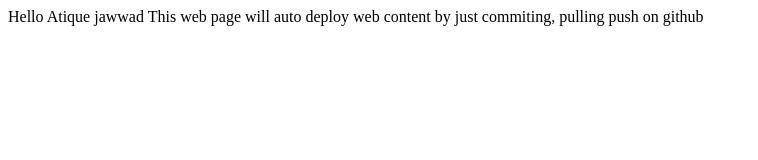
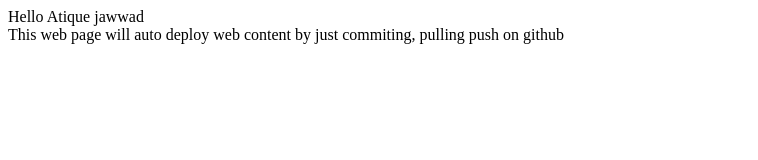
Before and after one commit to muhammad-atique/bootcamp_2020, a plain HTML site: page index.html in a window 1280 px wide. Shown: the whole page, without its empty margins (0-758 px from the left). Drawn offline with Linux system fonts and the light colour scheme.

Commit message:
Update index.html

```diff
--- a/index.html
+++ b/index.html
@@ -9,7 +9,7 @@
 
 <body>
     <div class="">
-        Hello Atique jawwad This web page will auto deploy web content by just commiting, pulling push on github
+        Hello Atique jawwad <br>This web page will auto deploy web content by just commiting, pulling push on github
     </div>
 </body>
 
```
